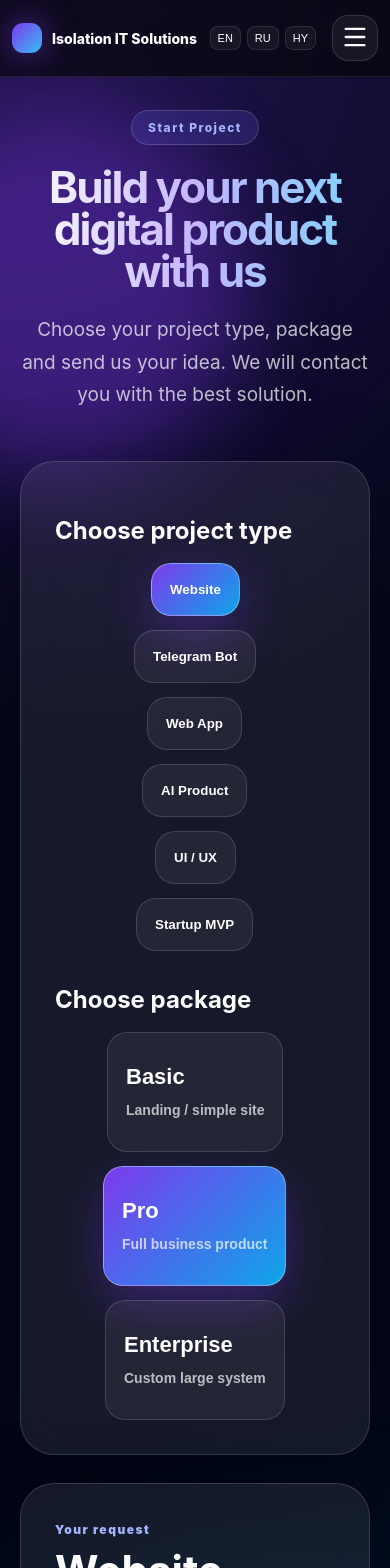
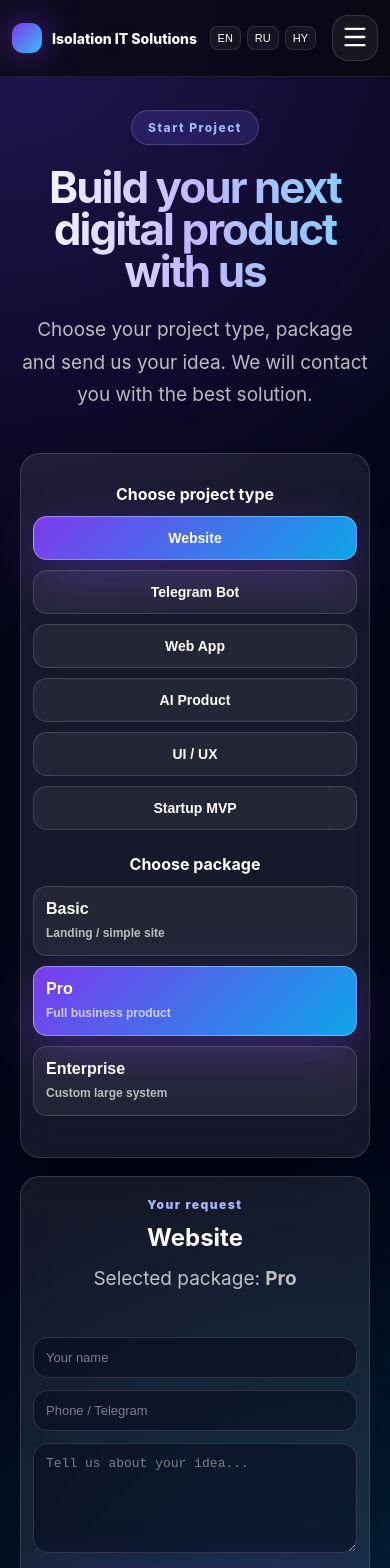
Before and after one commit to NarekHun1/ITSOLUTION, a React (Vite) app: page /start-project in a window 390 px wide. Shown: the top 1568 px of the page. Built offline with nearby package versions, Linux system fonts and the light colour scheme.

Commit message:
add mobil css

```diff
--- a/src/StartProjectPage.css
+++ b/src/StartProjectPage.css
@@ -133,7 +133,19 @@
 }
 
 /* 🔥 эффекты */
+/* 🔥 FIX ОБРЕЗАНИЯ НА MOBILE */
+html, body {
+    overflow-x: hidden;
+}
 
+* {
+    max-width: 100%;
+}
+.section {
+    position: relative;
+    overflow: visible; /* ❗ вместо hidden */
+    padding: 120px 0;
+}
 .startGlow {
     position: absolute;
     width: 360px;
@@ -385,3 +397,239 @@
         grid-template-columns: 1fr;
     }
 }
+/* ✅ PERFECT MOBILE FIX */
+@media (max-width: 768px) {
+    .startProjectPage {
+        min-height: 100svh;
+        padding: 96px 14px 50px;
+        overflow-x: hidden;
+    }
+
+    .startProjectHero {
+        width: 100%;
+        max-width: 100%;
+    }
+
+    .startProjectBadge {
+        font-size: 10px;
+        padding: 8px 12px;
+        letter-spacing: 1.2px;
+        margin-bottom: 16px;
+    }
+
+    .startProjectHero h1 {
+        font-size: clamp(34px, 11vw, 48px);
+        line-height: 1.05;
+        letter-spacing: -2px;
+        margin-bottom: 16px;
+        word-break: break-word;
+    }
+
+    .startProjectHero > p {
+        font-size: 15px;
+        line-height: 1.65;
+        margin-bottom: 28px;
+        padding: 0 2px;
+    }
+
+    .projectBuilder {
+        display: grid;
+        grid-template-columns: 1fr;
+        gap: 18px;
+        margin-top: 26px;
+        width: 100%;
+    }
+
+    .builderLeft,
+    .summaryCard {
+        width: 100%;
+        padding: 20px 14px;
+        border-radius: 24px;
+        box-sizing: border-box;
+    }
+
+    .builderLeft h2 {
+        font-size: 18px;
+        margin-bottom: 12px;
+        text-align: center;
+    }
+
+    .choiceGrid,
+    .packageGrid {
+        grid-template-columns: 1fr;
+        gap: 10px;
+        margin-bottom: 24px;
+    }
+
+    .choice,
+    .package {
+        width: 100%;
+        min-height: auto;
+        padding: 15px 14px;
+        border-radius: 16px;
+        font-size: 15px;
+        transform: none !important;
+    }
+
+    .package strong {
+        font-size: 18px;
+        margin-bottom: 6px;
+    }
+
+    .package span {
+        font-size: 13px;
+        line-height: 1.45;
+    }
+
+    .summaryCard {
+        position: relative;
+        top: auto;
+        text-align: center;
+    }
+
+    .summaryCard h3 {
+        font-size: clamp(26px, 8vw, 36px);
+        line-height: 1.1;
+        word-break: break-word;
+    }
+
+    .summaryCard p {
+        font-size: 14px;
+        line-height: 1.5;
+    }
+
+    .summaryCard input,
+    .summaryCard textarea {
+        font-size: 14px;
+        padding: 14px 15px;
+        border-radius: 15px;
+    }
+
+    .summaryCard textarea {
+        min-height: 110px;
+    }
+
+    .startProjectBtn,
+    .whatsappBtn {
+        width: 100%;
+        box-sizing: border-box;
+        justify-content: center;
+        text-align: center;
+        padding: 14px 18px;
+        font-size: 15px;
+    }
+
+    .startGlow {
+        width: 220px;
+        height: 220px;
+        filter: blur(38px);
+        opacity: 0.28;
+    }
+
+    .glowOne {
+        top: 80px;
+        left: -120px;
+    }
+
+    .glowTwo {
+        right: -120px;
+        bottom: 120px;
+    }
+
+    .startOrb {
+        display: none;
+    }
+}
+
+@media (max-width: 390px) {
+    .startProjectPage {
+        padding-left: 10px;
+        padding-right: 10px;
+    }
+
+    .builderLeft,
+    .summaryCard {
+        padding: 18px 12px;
+    }
+
+    .startProjectHero h1 {
+        font-size: 32px;
+    }
+
+    .startProjectHero > p {
+        font-size: 14px;
+    }
+}
+/* ✅ PERFECT FIX FOR 435px */
+@media (max-width: 435px) {
+    .startProjectPage {
+        padding: 90px 12px 40px;
+    }
+
+    .startProjectHero h1 {
+        font-size: 30px;
+        line-height: 1.1;
+        letter-spacing: -1.5px;
+    }
+
+    .startProjectHero > p {
+        font-size: 13.5px;
+        margin-bottom: 22px;
+    }
+
+    .builderLeft,
+    .summaryCard {
+        padding: 16px 12px;
+        border-radius: 20px;
+    }
+
+    .builderLeft h2 {
+        font-size: 16px;
+    }
+
+    .choice,
+    .package {
+        padding: 13px 12px;
+        font-size: 14px;
+        border-radius: 14px;
+    }
+
+    .package strong {
+        font-size: 16px;
+    }
+
+    .package span {
+        font-size: 12px;
+    }
+
+    .summaryCard h3 {
+        font-size: 24px;
+    }
+
+    .summaryCard p {
+        font-size: 13px;
+    }
+
+    .summaryCard input,
+    .summaryCard textarea {
+        padding: 12px;
+        font-size: 13px;
+    }
+
+    .startProjectBtn,
+    .whatsappBtn {
+        padding: 12px;
+        font-size: 14px;
+    }
+
+    /* убираем лишние эффекты чтобы не ломало */
+    .startGlow {
+        display: none;
+    }
+
+    /* убираем tilt эффект на мобиле */
+    .choice,
+    .package {
+        transform: none !important;
+    }
+}
--- a/src/styles.css
+++ b/src/styles.css
@@ -817,3 +817,67 @@ h1 {
         font-size: 10px;
     }
 }
+/* ✅ FIX MOBILE MENU OVERLAY */
+@media (max-width: 768px) {
+    .ultraMenuOverlay {
+        position: fixed !important;
+        inset: 0 !important;
+        width: 100vw !important;
+        height: 100dvh !important;
+        overflow-y: auto !important;
+        overflow-x: hidden !important;
+        display: block !important;
+        padding: 12px !important;
+    }
+
+    .ultraMenuPanel {
+        width: 100% !important;
+        max-width: 100% !important;
+        min-height: auto !important;
+        margin: 0 auto !important;
+        padding: 18px 14px !important;
+        border-radius: 24px !important;
+    }
+
+    .ultraMenuContent {
+        display: flex !important;
+        flex-direction: column !important;
+        gap: 24px !important;
+        margin-top: 32px !important;
+    }
+
+    .ultraMenuLeft {
+        width: 100% !important;
+    }
+
+    .ultraMenuLink {
+        width: 100% !important;
+        grid-template-columns: 34px minmax(0, 1fr) 22px !important;
+        gap: 8px !important;
+        padding: 20px 0 !important;
+        font-size: 32px !important;
+        letter-spacing: -1.5px !important;
+    }
+
+    .ultraMenuLink span {
+        font-size: 12px !important;
+    }
+
+    .ultraMenuRight {
+        width: 100% !important;
+        padding: 22px 18px !important;
+        border-radius: 22px !important;
+    }
+
+    .ultraMenuRight h3 {
+        font-size: 26px !important;
+        line-height: 1.15 !important;
+    }
+}
+
+@media (max-width: 768px) {
+    .heroContent {
+        max-width: 100% !important;
+    }
+
+}
```
